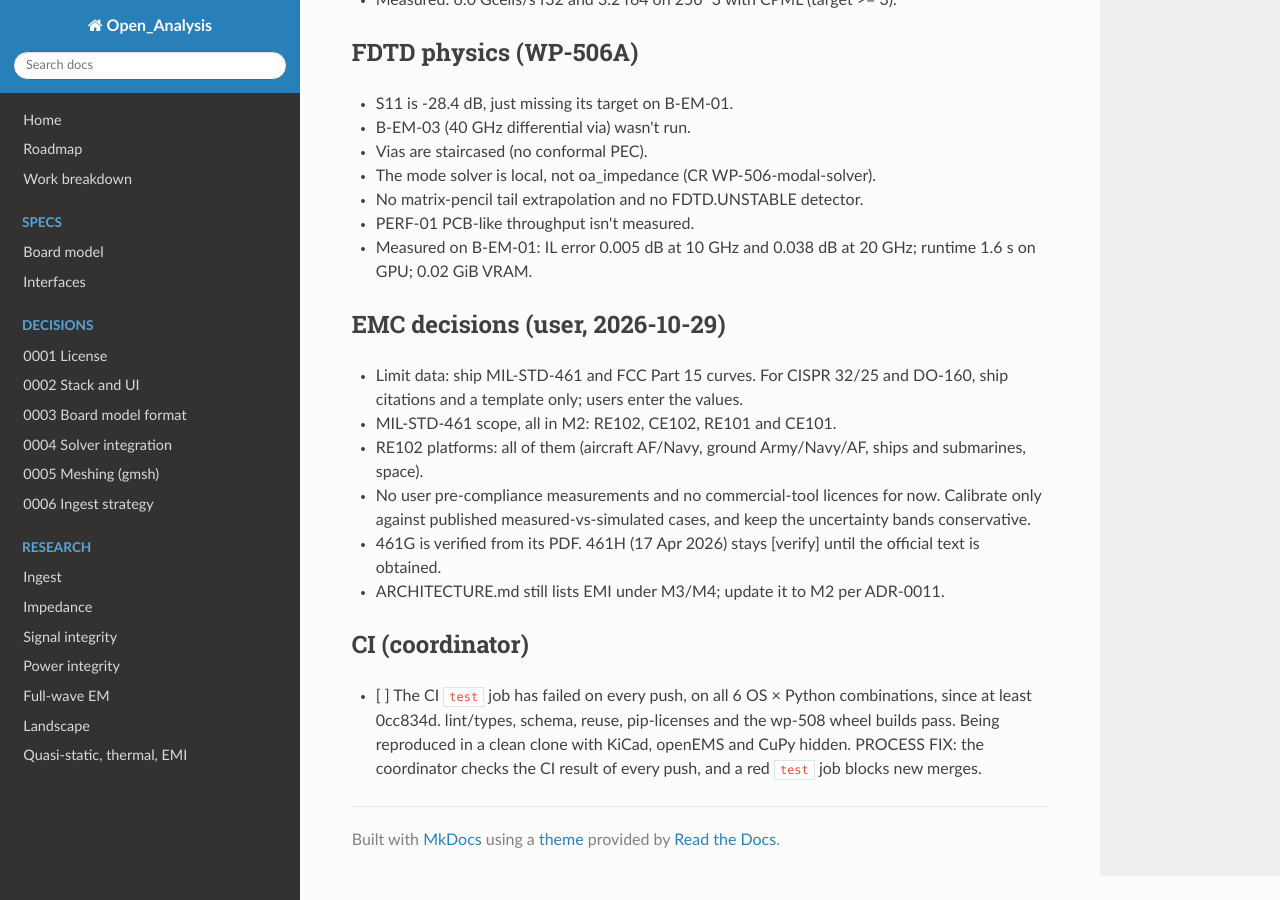
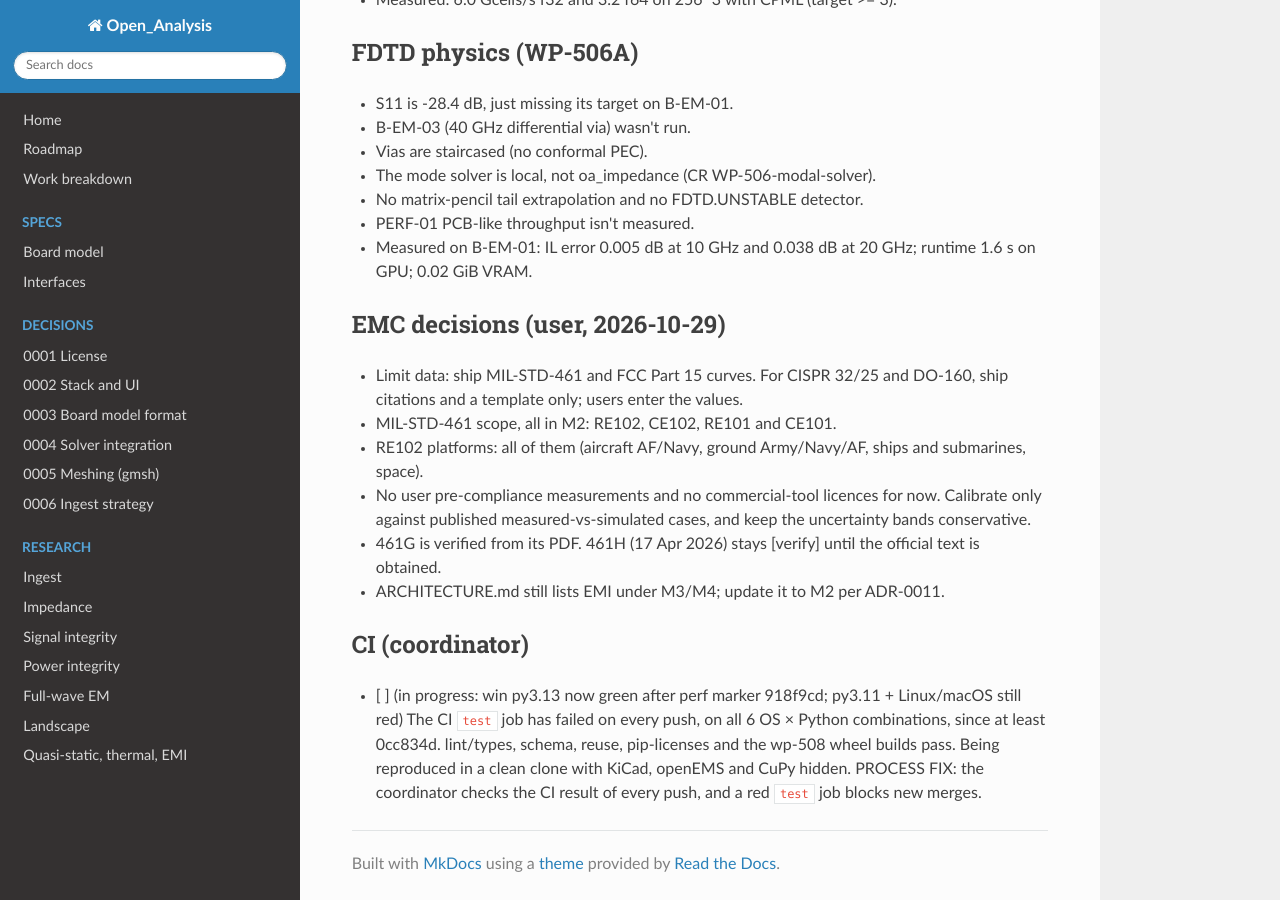
Before and after one commit to C-My-Code/Open_Analysis, an MkDocs documentation site: the page built from docs/FOLLOWUPS.md, in a window 1280 px wide and 900 px high, scrolled down 7648 px. Built offline with MkDocs 1.6.1, drawn with Linux system fonts in a browser that asks for light colours; nearby versions of some CDN libraries.

Commit message:
FOLLOWUPS: CI status update
Co-Authored-By: Claude Opus 5.5 <noreply@anthropic.com>
Claude-Session: https://claude.ai/code/session_011igm87KKv2vvAPV69iyBbW

```diff
--- a/docs/FOLLOWUPS.md
+++ b/docs/FOLLOWUPS.md
@@ -192,4 +192,4 @@ The integrator tracks known gaps found while merging work packages here. Each it
 - ARCHITECTURE.md still lists EMI under M3/M4; update it to M2 per ADR-0011.
 
 ## CI (coordinator)
-- [ ] The CI `test` job has failed on every push, on all 6 OS × Python combinations, since at least 0cc834d. lint/types, schema, reuse, pip-licenses and the wp-508 wheel builds pass. Being reproduced in a clean clone with KiCad, openEMS and CuPy hidden. PROCESS FIX: the coordinator checks the CI result of every push, and a red `test` job blocks new merges.
+- [ ] (in progress: win py3.13 now green after perf marker 918f9cd; py3.11 + Linux/macOS still red) The CI `test` job has failed on every push, on all 6 OS × Python combinations, since at least 0cc834d. lint/types, schema, reuse, pip-licenses and the wp-508 wheel builds pass. Being reproduced in a clean clone with KiCad, openEMS and CuPy hidden. PROCESS FIX: the coordinator checks the CI result of every push, and a red `test` job blocks new merges.
```
